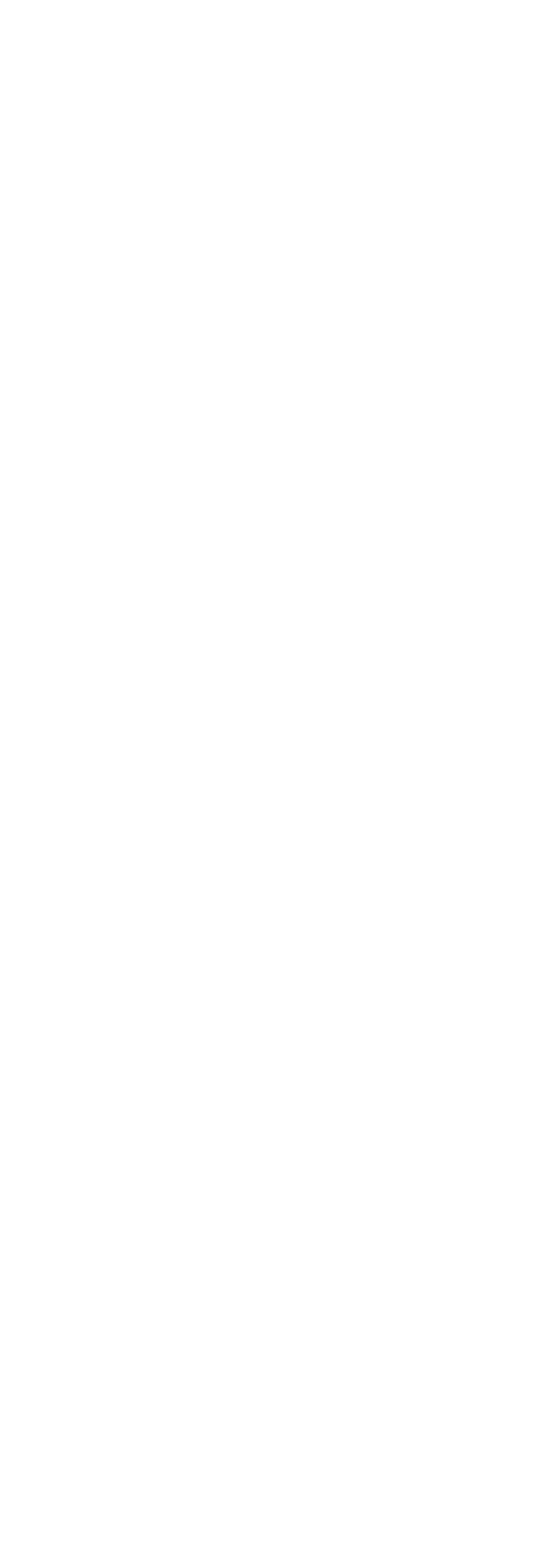
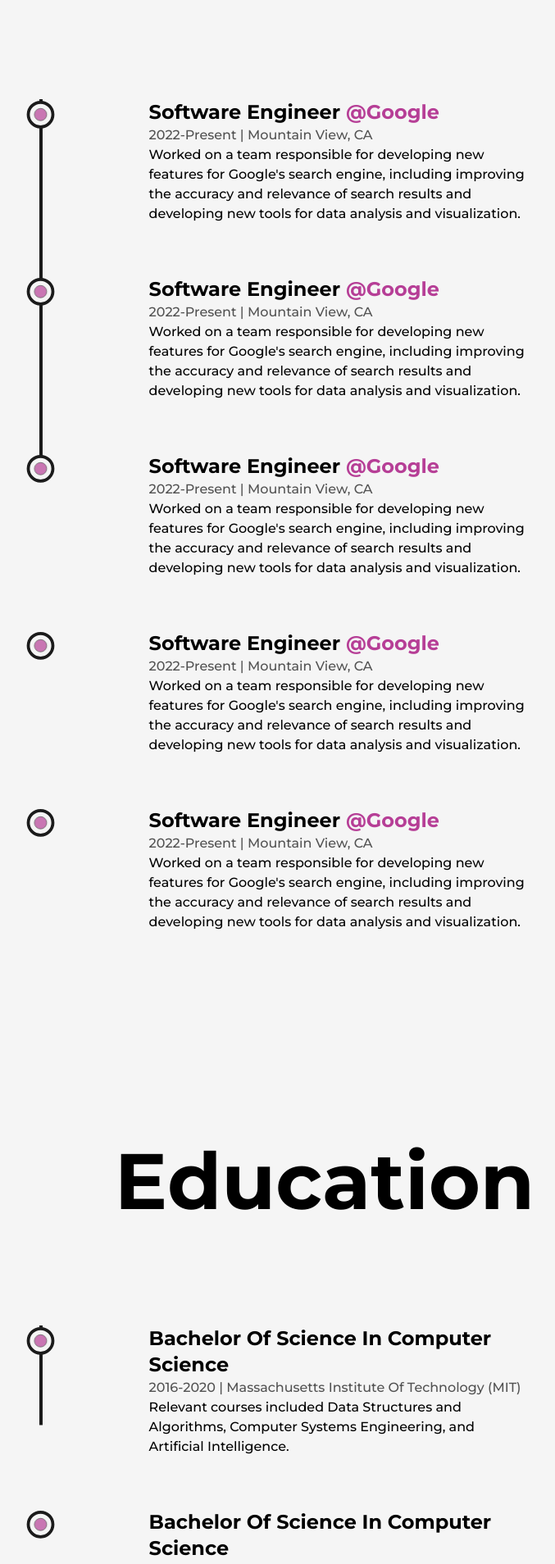
Before and after one commit to LouisNam/nextjs-portfolio, a Next.js app: page /about in a window 1280 px wide. Shown: the part 2443-4351 px from the top of the page at 82% size, without its empty margins (244-921 px from the left). Before the commit the page ends 2310 px from the top, so only its background shows below. Built offline with nearby package versions, Linux system fonts and the light colour scheme.

Commit message:
Implement experience and education in about page

```diff
--- /dev/null
+++ b/src/components/Education.js
@@ -0,0 +1,68 @@
+import React, { useRef } from "react";
+import { motion, useScroll } from "framer-motion";
+import LiIcon from "./LiIcon";
+
+const Details = ({ type, time, place, info }) => {
+  const ref = useRef(null);
+  return (
+    <li
+      ref={ref}
+      className="my-8 first:mt-0 last:mb-0 w-[60%] mx-auto flex flex-col items-center justify-between"
+    >
+      <LiIcon reference={ref} />
+      <motion.div
+        initial={{ y: 50 }}
+        whileInView={{ y: 0 }}
+        transition={{ duration: 0.5, type: "spring" }}
+      >
+        <h3 className="text-2xl font-bold capitalize">{type}</h3>
+        <span className="font-medium capitalize text-dark/75">
+          {time} | {place}
+        </span>
+        <p className="w-full font-medium">{info}</p>
+      </motion.div>
+    </li>
+  );
+};
+
+const Education = () => {
+  const ref = useRef(null);
+  const { scrollYProgress } = useScroll({
+    target: ref,
+    offset: ["start end", "center start"],
+  });
+
+  return (
+    <div className="my-64">
+      <h2 className="w-full mb-32 font-bold text-center text-8xl">Education</h2>
+      <div ref={ref} className="w-[75%] mx-auto relative">
+        <motion.div
+          style={{ scaleY: scrollYProgress }}
+          className="absolute left-9 top-0 w-[4px] h-full bg-dark origin-top"
+        />
+        <ul className="flex flex-col items-start justify-between w-full ml-4">
+          <Details
+            type="Bachelor Of Science In Computer Science"
+            time="2016-2020"
+            place="Massachusetts Institute Of Technology (MIT)"
+            info="Relevant courses included Data Structures and Algorithms, Computer Systems Engineering, and Artificial Intelligence."
+          />
+          <Details
+            type="Bachelor Of Science In Computer Science"
+            time="2016-2020"
+            place="Massachusetts Institute Of Technology (MIT)"
+            info="Relevant courses included Data Structures and Algorithms, Computer Systems Engineering, and Artificial Intelligence."
+          />
+          <Details
+            type="Bachelor Of Science In Computer Science"
+            time="2016-2020"
+            place="Massachusetts Institute Of Technology (MIT)"
+            info="Relevant courses included Data Structures and Algorithms, Computer Systems Engineering, and Artificial Intelligence."
+          />
+        </ul>
+      </div>
+    </div>
+  );
+};
+
+export default Education;
--- /dev/null
+++ b/src/components/Experience.js
@@ -0,0 +1,111 @@
+import React, { useRef } from "react";
+import { motion, useScroll } from "framer-motion";
+import LiIcon from "./LiIcon";
+
+const Details = ({ position, company, companyLink, time, address, work }) => {
+  const ref = useRef(null);
+  return (
+    <li
+      ref={ref}
+      className="my-8 first:mt-0 last:mb-0 w-[60%] mx-auto flex flex-col items-center justify-between"
+    >
+      <LiIcon reference={ref} />
+      <motion.div
+        initial={{ y: 50 }}
+        whileInView={{ y: 0 }}
+        transition={{ duration: 0.5, type: "spring" }}
+      >
+        <h3 className="text-2xl font-bold capitalize">
+          {position}&nbsp;
+          <a
+            href={companyLink}
+            target="_blank"
+            className="capitalize text-primary"
+          >
+            @{company}
+          </a>
+        </h3>
+        <span className="font-medium capitalize text-dark/75">
+          {time} | {address}
+        </span>
+        <p className="w-full font-medium">{work}</p>
+      </motion.div>
+    </li>
+  );
+};
+
+const Experience = () => {
+  const ref = useRef(null);
+  const { scrollYProgress } = useScroll({
+    target: ref,
+    offset: ["start end", "center start"],
+  });
+
+  return (
+    <div className="my-64">
+      <h2 className="w-full mb-32 font-bold text-center text-8xl">
+        Experience
+      </h2>
+      <div ref={ref} className="w-[75%] mx-auto relative">
+        <motion.div
+          style={{ scaleY: scrollYProgress }}
+          className="absolute left-9 top-0 w-[4px] h-full bg-dark origin-top"
+        />
+        <ul className="flex flex-col items-start justify-between w-full ml-4">
+          <Details
+            position="Software Engineer"
+            company="Google"
+            companyLink="https://www.google.com.vn/"
+            time="2022-Present"
+            address="Mountain View, CA"
+            work="Worked on a team responsible for developing new features for Google's
+search engine, including improving the accuracy and relevance of search results and
+developing new tools for data analysis and visualization."
+          />
+          <Details
+            position="Software Engineer"
+            company="Google"
+            companyLink="https://www.google.com.vn/"
+            time="2022-Present"
+            address="Mountain View, CA"
+            work="Worked on a team responsible for developing new features for Google's
+search engine, including improving the accuracy and relevance of search results and
+developing new tools for data analysis and visualization."
+          />
+          <Details
+            position="Software Engineer"
+            company="Google"
+            companyLink="https://www.google.com.vn/"
+            time="2022-Present"
+            address="Mountain View, CA"
+            work="Worked on a team responsible for developing new features for Google's
+search engine, including improving the accuracy and relevance of search results and
+developing new tools for data analysis and visualization."
+          />
+          <Details
+            position="Software Engineer"
+            company="Google"
+            companyLink="https://www.google.com.vn/"
+            time="2022-Present"
+            address="Mountain View, CA"
+            work="Worked on a team responsible for developing new features for Google's
+search engine, including improving the accuracy and relevance of search results and
+developing new tools for data analysis and visualization."
+          />
+          <Details
+            position="Software Engineer"
+            company="Google"
+            companyLink="https://www.google.com.vn/"
+            time="2022-Present"
+            address="Mountain View, CA"
+            work="Worked on a team responsible for developing new features for Google's
+search engine, including improving the accuracy and relevance of search results and
+developing new tools for data analysis and visualization."
+          />
+        </ul>
+      </div>
+    </div>
+  );
+};
+
+export default Experience;
--- /dev/null
+++ b/src/components/LiIcon.js
@@ -0,0 +1,37 @@
+import React from "react";
+import { motion, useScroll } from "framer-motion";
+
+const LiIcon = ({ reference }) => {
+  const { scrollYProgress } = useScroll({
+    target: reference,
+    offset: ["center end", "center center"],
+  });
+
+  return (
+    <figure className="absolute left-0 stroke-dark">
+      <svg className="-rotate-90" width="75" height="75" viewBox="0 0 100 100">
+        <circle
+          cx="75"
+          cy="50"
+          r="20"
+          className="stroke-1 stroke-primary fill-none"
+        />
+        <motion.circle
+          cx="75"
+          cy="50"
+          r="20"
+          className="stroke-[5px] fill-light"
+          style={{ pathLength: scrollYProgress }}
+        />
+        <circle
+          cx="75"
+          cy="50"
+          r="10"
+          className="stroke-1 animate-pulse fill-primary"
+        />
+      </svg>
+    </figure>
+  );
+};
+
+export default LiIcon;
--- a/src/pages/about.js
+++ b/src/pages/about.js
@@ -6,6 +6,8 @@
 import AnimatedText from "@/components/AnimatedText";
 import { useInView, useMotionValue, useSpring } from "framer-motion";
 import Skills from "@/components/Skills";
+import Experience from "@/components/Experience";
+import Education from "@/components/Education";
 
 const AnimatedNumbers = ({ value }) => {
   const ref = useRef(null);
@@ -104,6 +106,8 @@
             </div>
           </div>
           <Skills />
+          <Experience />
+          <Education />
         </Layout>
       </main>
     </>
```
